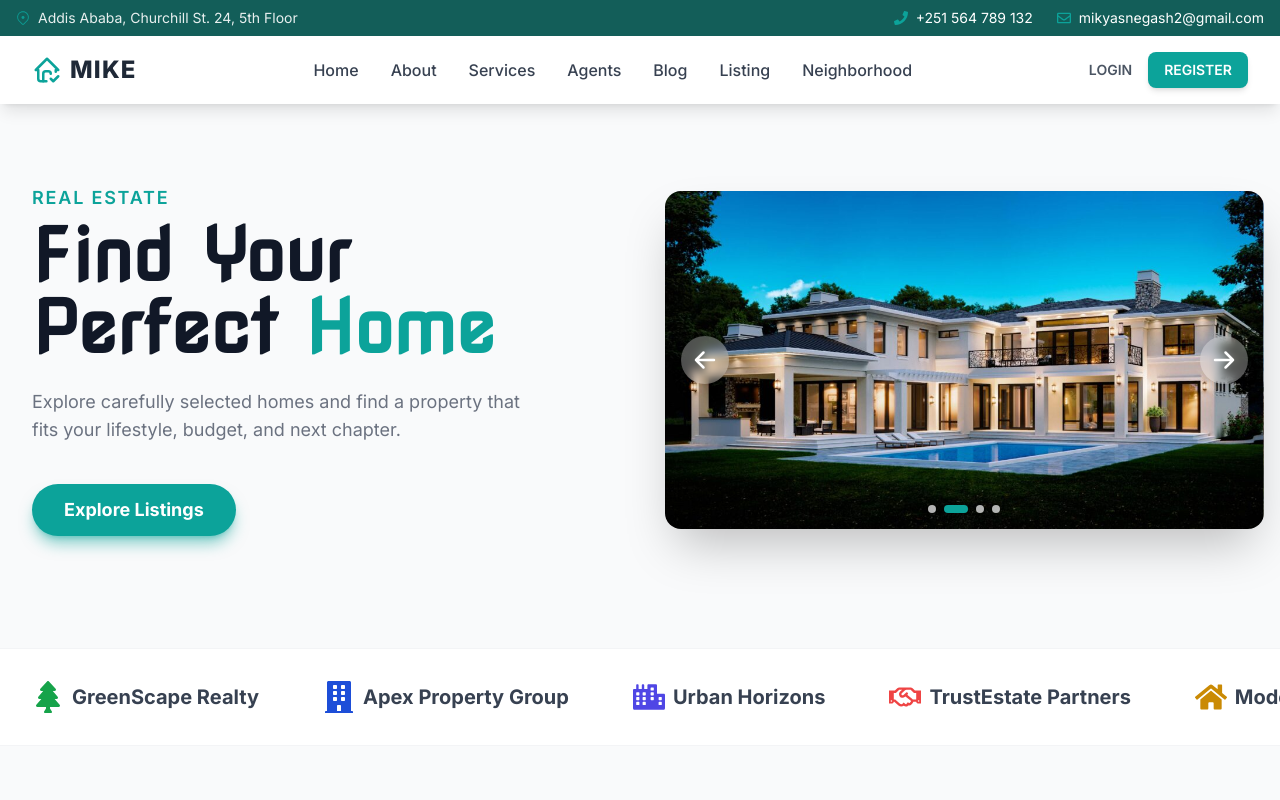
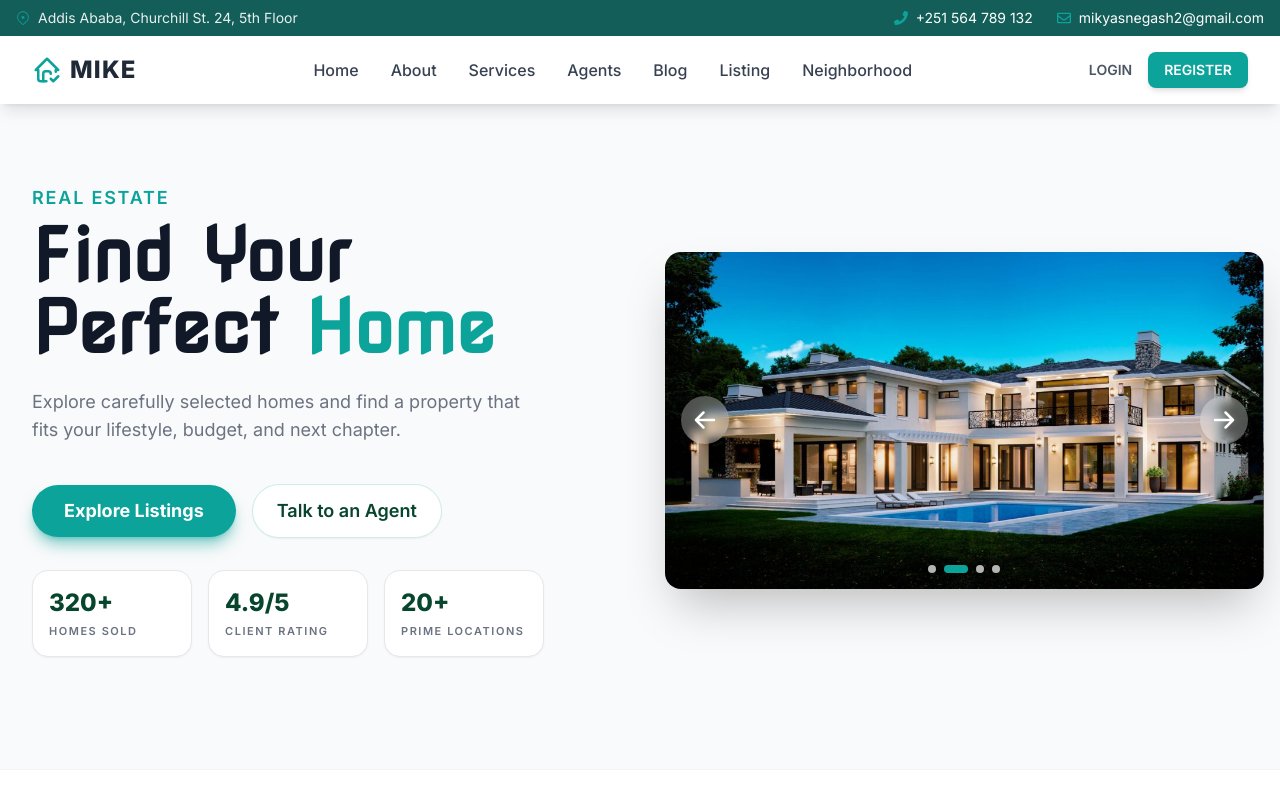
Before and after one commit to MikeWeDev/REALSTATE, a React (Vite) app: page / in a window 1280 px wide. Shown: the top 800 px of the page. Built offline with nearby package versions, Linux system fonts and the light colour scheme.

Commit message:
add secondary consultation CTA in the hero include sales, rating, and location metrics for credibility

```diff
--- a/src/Components/Homepage/RealState.jsx
+++ b/src/Components/Homepage/RealState.jsx
@@ -147,12 +147,33 @@ const RealState = () => {
               your lifestyle, budget, and next chapter.
             </p>
 
+            <div className="flex flex-wrap items-center gap-4 mb-8">
               <a
                 href="#listings"
                 className="inline-block px-8 py-3 text-lg font-bold text-white bg-[#0ca39a] rounded-full shadow-lg shadow-[#0ca39a]/50 hover:bg-[#098e85] hover:shadow-xl transition duration-300 transform hover:scale-[1.02] focus-visible:outline-none focus-visible:ring-4 focus-visible:ring-[#0ca39a]/40"
               >
                 Explore Listings
               </a>
+              <a
+                href="#contact"
+                className="inline-block px-6 py-3 text-lg font-semibold text-[#07452d] bg-white border border-[#0ca39a]/20 rounded-full shadow-sm hover:bg-[#eafaf8] transition duration-300 focus-visible:outline-none focus-visible:ring-4 focus-visible:ring-[#0ca39a]/20"
+              >
+                Talk to an Agent
+              </a>
+            </div>
+
+            <div className="grid grid-cols-3 gap-4 max-w-lg">
+              {[
+                { value: "320+", label: "Homes sold" },
+                { value: "4.9/5", label: "Client rating" },
+                { value: "20+", label: "Prime locations" },
+              ].map((item) => (
+                <div key={item.label} className="rounded-2xl border border-gray-200 bg-white p-4 shadow-sm">
+                  <div className="text-2xl font-extrabold text-[#07452d]">{item.value}</div>
+                  <div className="mt-1 text-[11px] font-semibold uppercase tracking-[0.14em] text-gray-500">{item.label}</div>
+                </div>
+              ))}
+            </div>
           </div>
 
           <div
```
Lines whose indentation alone changed are shown as unchanged.
